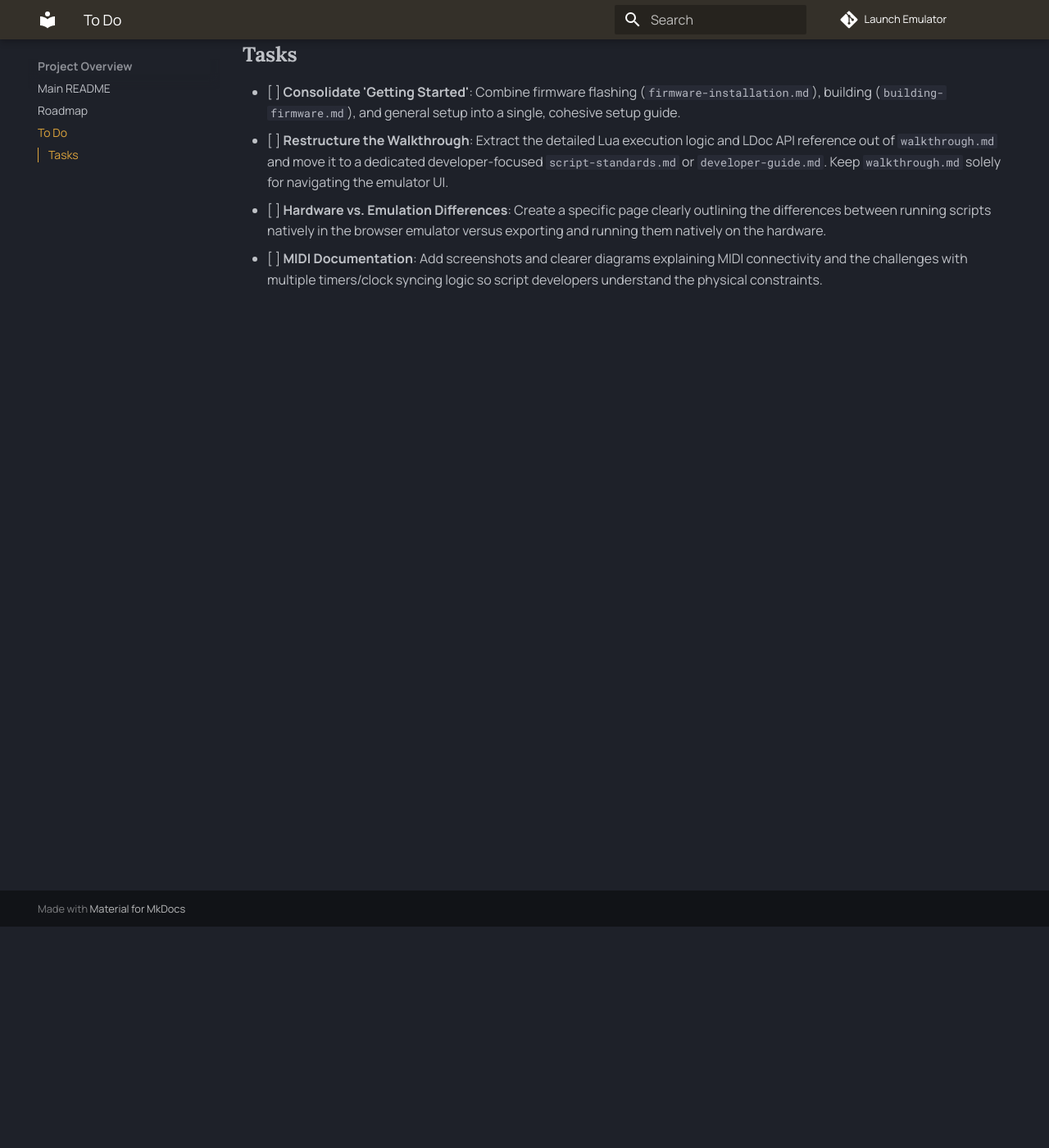
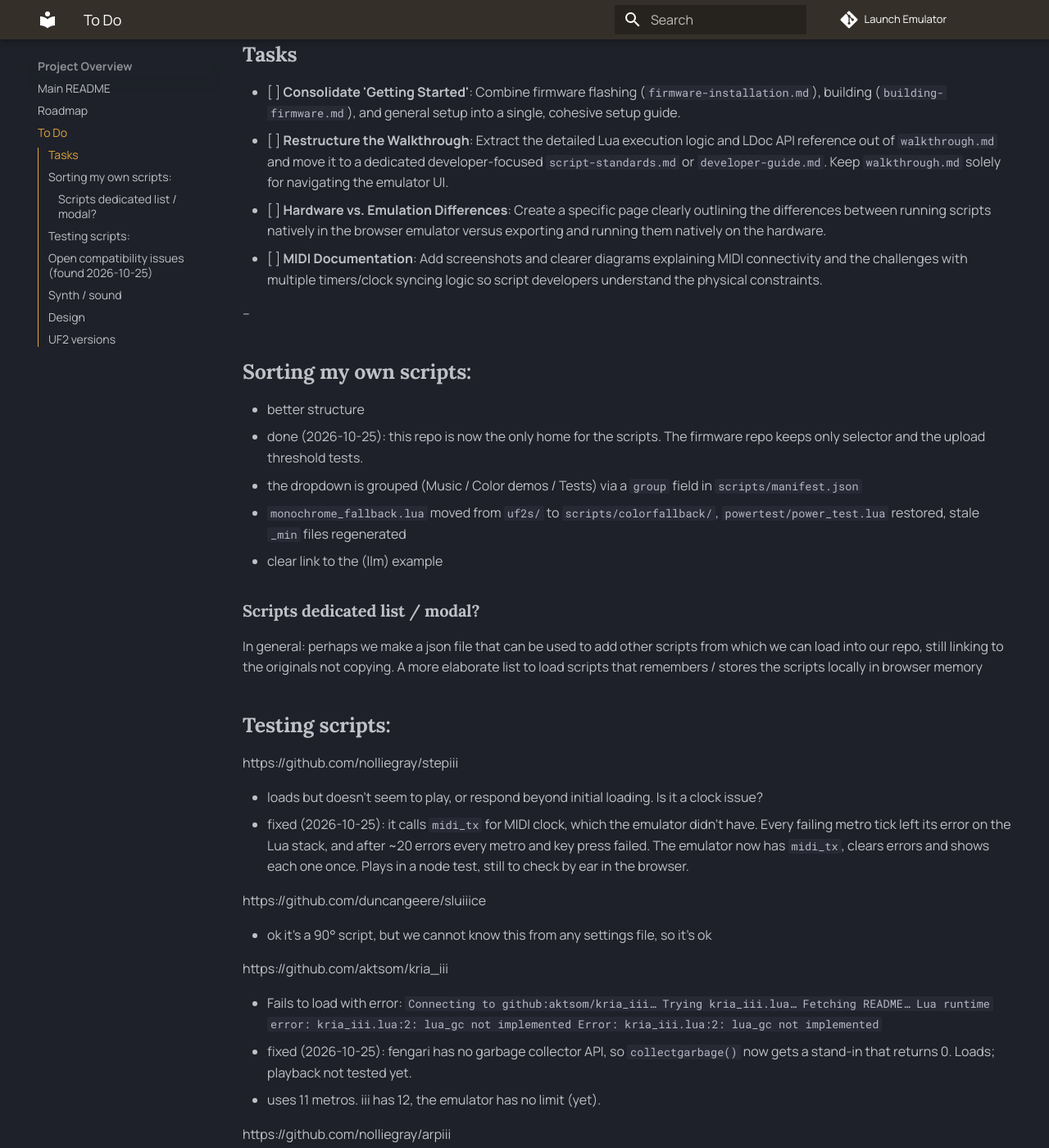
Before and after one commit to jonwaterschoot/diii-neotrellis-emulator, an MkDocs documentation site: the page built from docs/todo.md, in a window 1280 px wide and 1400 px high, scrolled down 270 px. Shown: the whole window at 82% size. Built offline with MkDocs 1.6.1 and Material for MkDocs 9.7.7, drawn with Linux system fonts in a browser that asks for light colours; some of the changed text lies outside the part shown.

Commit message:
docs: todo notes on external script testing and open compatibility issues
Co-Authored-By: Claude Opus 5.5 <noreply@anthropic.com>

````diff
--- a/docs/todo.md
+++ b/docs/todo.md
@@ -7,3 +7,116 @@ As the project has grown, the documentation has become slightly repetitive acros
 - [ ] **Restructure the Walkthrough**: Extract the detailed Lua execution logic and LDoc API reference out of `walkthrough.md` and move it to a dedicated developer-focused `script-standards.md` or `developer-guide.md`. Keep `walkthrough.md` solely for navigating the emulator UI.
 - [ ] **Hardware vs. Emulation Differences**: Create a specific page clearly outlining the differences between running scripts natively in the browser emulator versus exporting and running them natively on the hardware.
 - [ ] **MIDI Documentation**: Add screenshots and clearer diagrams explaining MIDI connectivity and the challenges with multiple timers/clock syncing logic so script developers understand the physical constraints.
+
+--
+
+## Sorting my own scripts:
+- better structure
+  - done (2026-10-25): this repo is now the only home for the scripts. The firmware repo keeps only selector and the upload threshold tests.
+  - the dropdown is grouped (Music / Color demos / Tests) via a `group` field in `scripts/manifest.json`
+  - `monochrome_fallback.lua` moved from `uf2s/` to `scripts/colorfallback/`, `powertest/power_test.lua` restored, stale `_min` files regenerated
+- clear link to the (llm) example
+
+### Scripts dedicated list / modal?
+
+In general: perhaps we make a json file that can be used to add other scripts from which we can load into our repo, still linking to the originals not copying.
+A more elaborate list to load scripts that remembers / stores the scripts locally in browser memory
+
+
+## Testing scripts:
+
+https://github.com/nolliegray/stepiii
+
+  - loads but doesn't seem to play, or respond beyond initial loading. Is it a clock issue?
+  - fixed (2026-10-25): it calls `midi_tx` for MIDI clock, which the emulator didn't have. Every failing metro tick left its error on the Lua stack, and after ~20 errors every metro and key press failed. The emulator now has `midi_tx`, clears errors and shows each one once. Plays in a node test, still to check by ear in the browser.
+
+https://github.com/duncangeere/sluiiice
+
+  - ok it's a 90° script, but we cannot know this from any settings file, so it's ok
+
+https://github.com/aktsom/kria_iii
+
+  - Fails to load with error:
+    ```
+    Connecting to github:aktsom/kria_iii…
+    Trying kria_iii.lua…
+    Fetching README…
+    Lua runtime error: kria_iii.lua:2: lua_gc not implemented
+    Error: kria_iii.lua:2: lua_gc not implemented
+    ```
+  - fixed (2026-10-25): fengari has no garbage collector API, so `collectgarbage()` now gets a stand-in that returns 0. Loads; playback not tested yet.
+  - uses 11 metros. iii has 12, the emulator has no limit (yet).
+
+https://github.com/nolliegray/arpiii
+
+  - loads but doesn't seem to play, or respond beyond initial loading. Is it a clock issue?
+  - fixed (2026-10-25): same stack problem, caused by `collectgarbage("step")` every 0.1 s. It also relies on metro counts (one-shot gate-off) and `m.time = x` (swing); emulator metros now follow iii for both. Plays in a node test.
+  - MIDI keyboard input still won't work: see "Open compatibility issues" below.
+
+
+https://github.com/liamelliot/iiinvert/
+
+  - works
+  - geared towards drums, perhaps the emulator should include a few drum options (e.g. take the models I used in WAV.builder Mangler)
+
+https://github.com/liamelliot/fell
+
+  - works, first one i fiind that uses 16 x 16 grid, and first proven use case!
+  - only lua file, no readme for docs → https://llllllll.co/t/fell/72593
+
+  - This makes a good case for also allowing to view the content of lua files inside the inspector (even allowing to change parameters!)
+
+
+https://github.com/behindkeyframes/fugace
+
+  - works
+
+https://github.com/boreal-ground/many-roads-grid
+
+  - stays empty, but that's logical since it's needing those lua's in place, we could mark it as a script loader
+  - I made my own version: selector
+
+C:\Users\jonwa\Documents\GitHub\neotrellis-monome\neotrellis_monome_picosdk_iii\doc\scripts\selector\selector.lua
+
+  - logical error:
+```
+Loading selector.lua…
+Lua runtime error: selector.lua:52: attempt to call a nil value (global 'fs_list_files')
+Error: selector.lua:52: attempt to call a nil value (global 'fs_list_files')
+```
+   - also mark as a selecting script and use the scripts in the the loader
+   - idea: provide `fs_list_files()` (and `fs_run_file()`) from `scripts/manifest.json`, so selector shows the bundled scripts
+
+## Open compatibility issues (found 2026-10-25)
+
+- **`event_midi` is never called.** Incoming MIDI notes are turned into grid presses and nothing reaches the script, so external clock sync (stepiii/arpiii clock source 2) and arpiii's MIDI keyboard don't work. Proposal: when a script defines `event_midi`, send incoming MIDI there and skip the note→pad mapping.
+- **sandman note-offs on hardware**: `midi_note_off(note, ch)` uses the 2-argument form. On iii the second argument is the velocity, so on the device the note-offs go to channel 1. The emulator still accepts the 2-argument form, so this doesn't show here. Fix in sandman: `midi_note_off(note, 0, ch)`.
+- **Metro limit**: iii has 12 metros, the emulator has none. Warn when a script makes more than 12?
+- **Not in the emulator yet**: `grid_led_get`, `fs_*` functions, `metro.free`.
+- **Emulator-only**: `grid_brightness`, `grid_set_screen`, `display_screen`, `get_focused_screen` don't exist on the device. Scripts should check `if grid_brightness then` (leaveseqr does).
+- All of this belongs on the "Hardware vs. Emulation Differences" page above.
+
+
+## Synth / sound
+
+- play pause small fade to avoid clicks
+- synth (more models?)
+- delay:
+  - smooth delay time changes so it doesn't create glitches or crackles
+- reverb:
+  - different models
+  - smoothly fade settings (e.g. changing )
+- add drum sounds (option to set channels per sound, add seven sounds at most, variable randomizer for duifferent sounds)
+
+## Design
+
+**ICO icon** use a grid icon for the pages
+
+**bg colors** use pure grays for backgrounds instead of current bluish tints.
+
+**option to toggle rounded corners**
+
+**Other UI options?** e.g. monochrome, invert, light mode → Dark mode is always default
+
+## UF2 versions
+- delete here and only refer to the release of the og fork?
````
